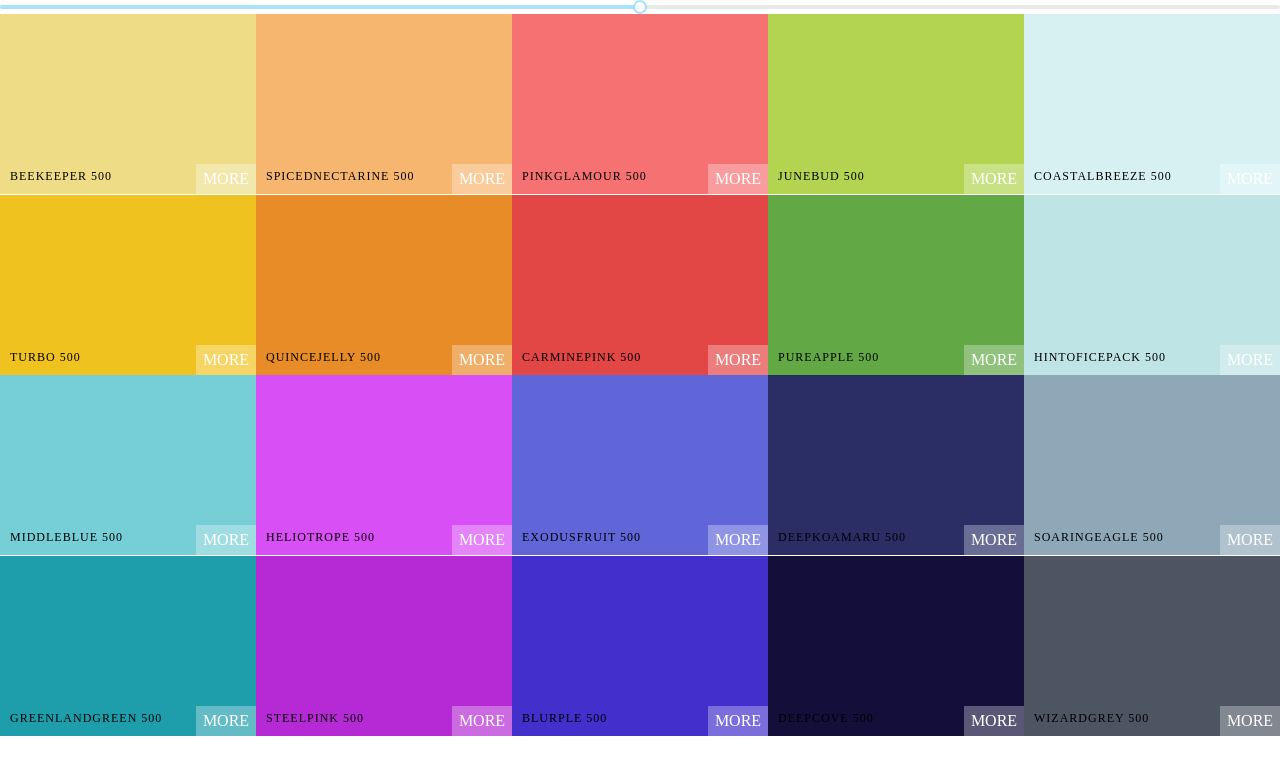
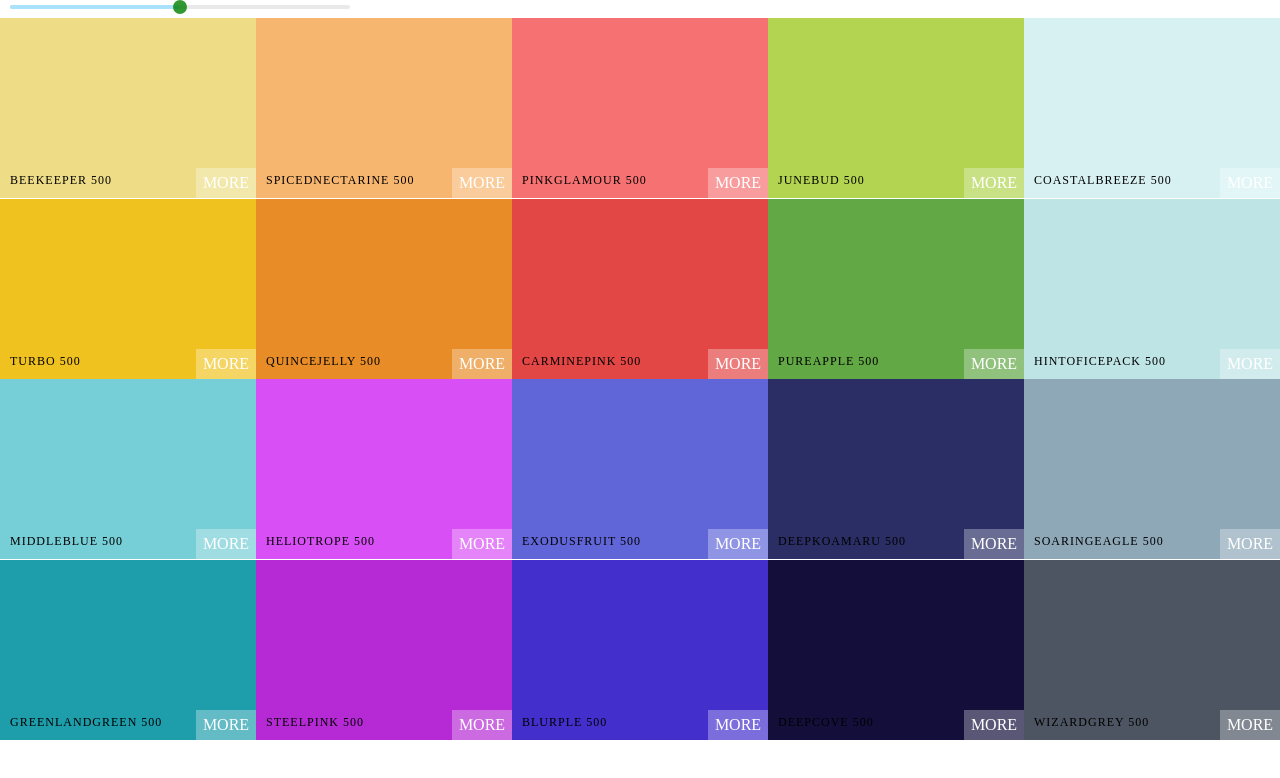
Before and after one commit to Waydj/colors, a React (Vite) app: page / in a window 1280 px wide. Shown: the top 778 px of the page. Built offline with nearby package versions, Linux system fonts and the light colour scheme.

Commit message:
styling slider

```diff
--- a/src/Palette.css
+++ b/src/Palette.css
@@ -5,3 +5,23 @@
 .palette-colors {
   height: 90%;
 }
+
+.slider {
+  width: 340px;
+  margin: 0 10px;
+  display: inline-block;
+}
+
+.rc-slider {
+  background-color: transparent;
+}
+
+.rc-slider-handle,
+.rc-slider-handle:active,
+.rc-slider-handle:focus,
+.rc-slider-handle:hover {
+  background-color: green;
+  outline: none;
+  border: 2px solid green;
+  box-shadow: none;
+}
--- a/src/Palette.jsx
+++ b/src/Palette.jsx
@@ -1,8 +1,8 @@
+import { useState } from "react";
+import Slider from "rc-slider";
 import { ColorBox } from "./ColorBox";
-import Slider from "rc-slider";
 import "rc-slider/assets/index.css";
 import "./Palette.css";
-import { useState } from "react";
 
 export const Palette = ({ palette }) => {
   const [level, setLevel] = useState(500);
@@ -13,6 +13,7 @@
 
   return (
     <div className="palette">
+      <div className="slider">
         <Slider
           defaultValue={level}
           min={100}
@@ -20,6 +21,7 @@
           onChange={setLevel}
           step={100}
         />
+      </div>
       <div className="palette-colors">{colorBoxes}</div>
     </div>
   );
```
Lines whose indentation alone changed are shown as unchanged.
